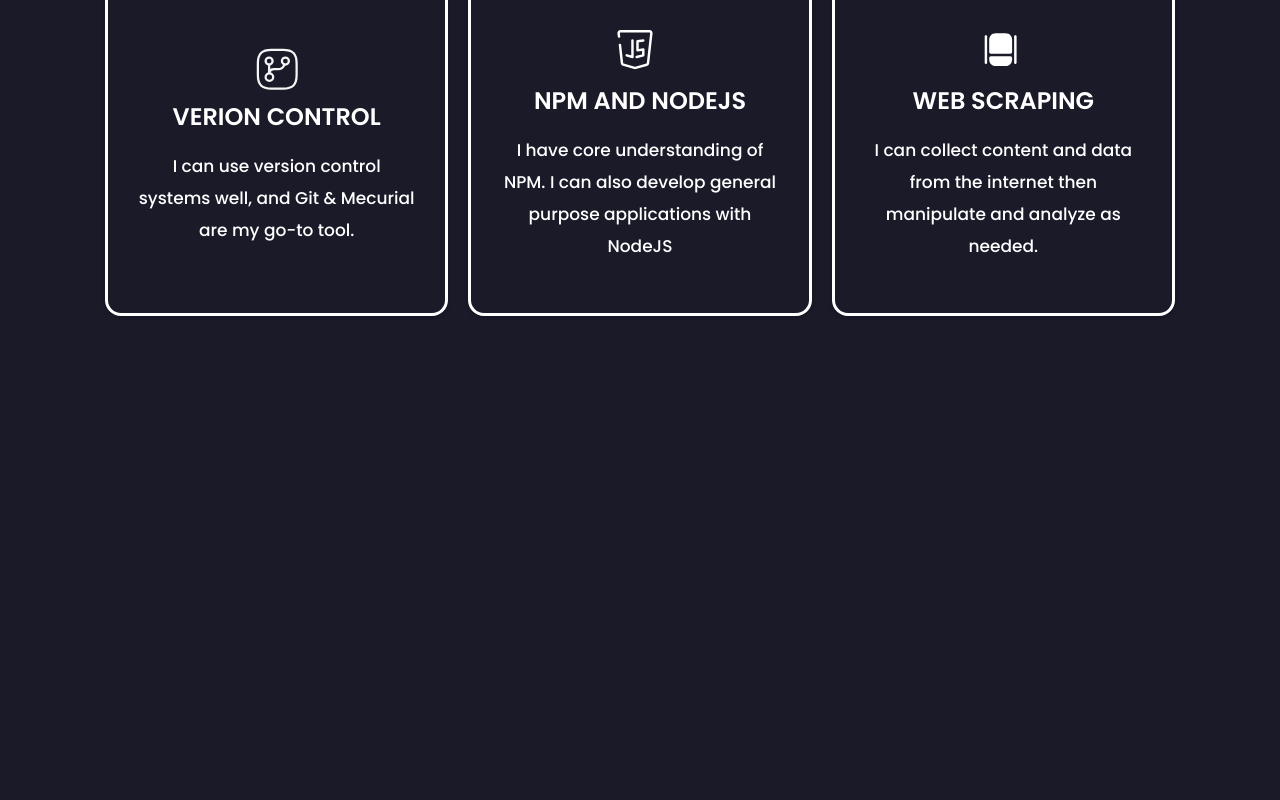
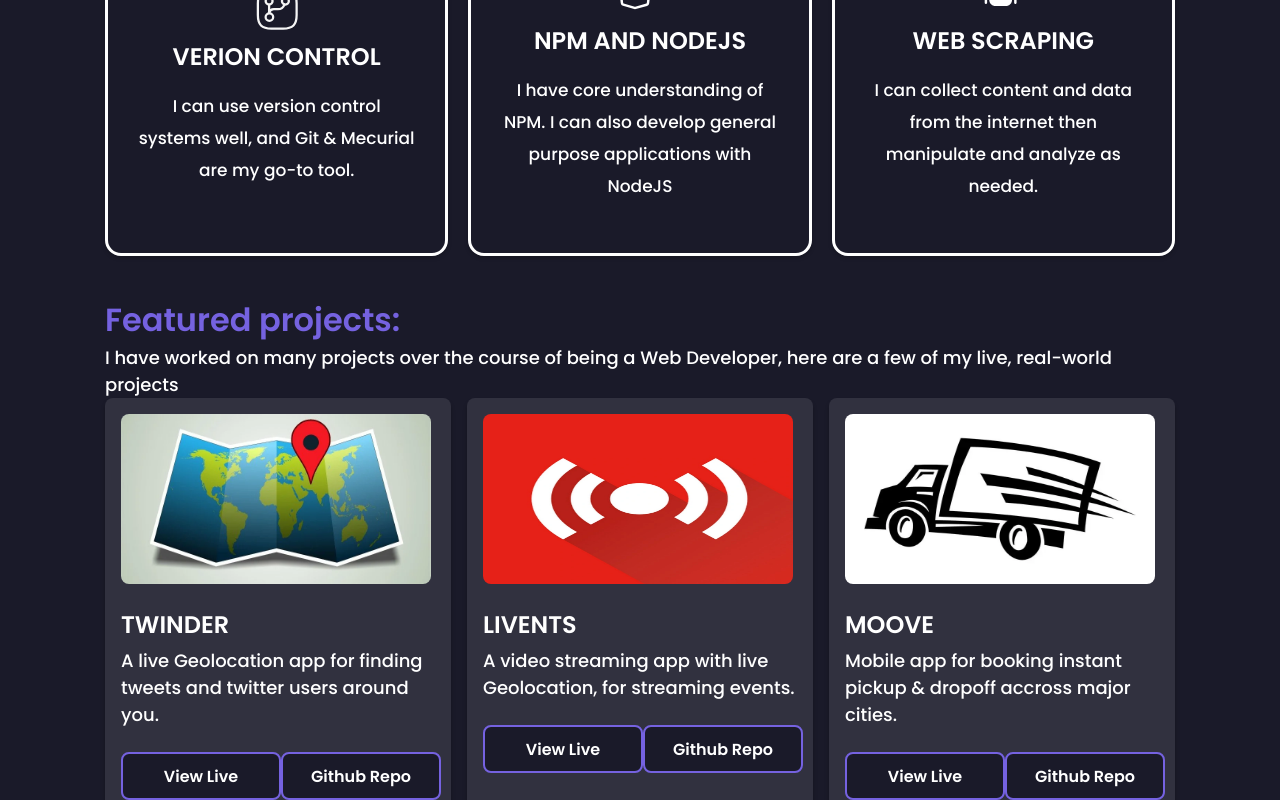
Before and after one commit to NikChist88/portfolio, a React app: page / in a window 1280 px wide. Shown: the part 2000-2800 px from the top of the page. Before the commit the page ends 2356 px from the top, so only its background shows below. Built offline with nearby package versions, Linux system fonts and the light colour scheme.

Commit message:
add section projects

```diff
--- a/src/App.tsx
+++ b/src/App.tsx
@@ -2,6 +2,7 @@
 import { Hero } from './layout/sections/hero/Hero'
 import { About } from './layout/sections/about/About'
 import { Services } from './layout/sections/services/Services'
+import { Projects } from './layout/sections/projects/Projects'
 
 export const App = () => {
   return (
@@ -10,6 +11,7 @@
       <Hero />
       <About />
       <Services />
+      <Projects />
     </>
   )
 }
--- a/src/components/Button.tsx
+++ b/src/components/Button.tsx
@@ -17,6 +17,7 @@
   color: #fff;
   text-decoration: none;
   transition: background-color ease-in 0.3s;
+  cursor: pointer;
   border: ${({ primary }) => (primary ? 'none' : '2px solid #7562e0')};
   background-color: ${({ primary }) => (primary ? '#7562e0' : '#1a1a29')};
   &:hover {
--- a/src/components/Flex.tsx
+++ b/src/components/Flex.tsx
@@ -4,6 +4,8 @@
   align?: string
   justify?: string
   direction?: string
+  alignSefl?: string
+  justifySelf?: string
   gap?: string
   width?: string
   height?: string
@@ -15,6 +17,8 @@
   flex-direction: ${({ direction }) => direction};
   align-items: ${({ align }) => align};
   justify-content: ${({ justify }) => justify};
+  align-self: ${({ alignSefl }) => alignSefl};
+  justify-self: ${({ justifySelf }) => justifySelf};
   gap: ${({ gap }) => gap};
   width: ${({ width }) => width};
   height: ${({ height }) => height};
--- /dev/null
+++ b/src/data/projectsItems.js
@@ -0,0 +1,30 @@
+import proj01 from '../assets/images/proj01.webp'
+import proj02 from '../assets/images/proj02.webp'
+import proj03 from '../assets/images/proj03.webp'
+
+export const projectsItems = [
+  {
+    id: 1,
+    src: proj01,
+    alt: 'Twinder Project',
+    title: 'TWINDER',
+    description:
+      'A live Geolocation app for finding tweets and twitter users around you.',
+  },
+  {
+    id: 2,
+    src: proj02,
+    alt: 'Livents Project',
+    title: 'LIVENTS',
+    description:
+      'A video streaming app with live Geolocation, for streaming events.',
+  },
+  {
+    id: 3,
+    src: proj03,
+    alt: 'Moove Project',
+    title: 'MOOVE',
+    description:
+      'Mobile app for booking instant pickup & dropoff accross major cities.',
+  },
+]
--- a/src/layout/sections/about/About.tsx
+++ b/src/layout/sections/about/About.tsx
@@ -26,7 +26,7 @@
 }
 
 const StyledAbout = styled.section`
-  padding: 180px 0 80px;
+  padding-bottom: 40px;
 `
 
 const StyledAboutText = styled.p`
--- a/src/layout/sections/hero/Hero.styled.tsx
+++ b/src/layout/sections/hero/Hero.styled.tsx
@@ -2,24 +2,25 @@
 
 export const StyledHero = styled.section`
   padding-top: 80px;
-  min-height: 640px;
+  min-height: 100vh;
   height: 1px;
   position: relative;
 
   &::after {
     content: '';
     position: absolute;
-    bottom: -128px;
+    bottom: 95px;
     width: 100%;
     height: 128px;
     background-color: #181824;
+    z-index: 2;
   }
 
   &::before {
     content: '';
     position: absolute;
-    right: 425px;
-    bottom: -128px;
+    right: 410px;
+    bottom: 105px;
     width: 486px;
     height: 486px;
     border-radius: 50%;
--- a/src/layout/sections/hero/Hero.tsx
+++ b/src/layout/sections/hero/Hero.tsx
@@ -12,7 +12,7 @@
   return (
     <StyledHero>
       <Container>
-        <Flex justify="space-between" align="center" height="100%">
+        <Flex justify="space-between" align="center" height='100%'>
           <Wrapp maxWidth='435px'>
             <HeroText>Hello, i'm</HeroText>
             <HeroName>Jayjay D. Dinero</HeroName>
--- a/src/layout/sections/hero/HeroImage.styled.tsx
+++ b/src/layout/sections/hero/HeroImage.styled.tsx
@@ -11,6 +11,5 @@
   max-width: ${({ maxWidth }) => maxWidth};
   height: ${({ height }) => height};
   object-fit: cover;
-  align-self: flex-end;
-  z-index: 2;
+  z-index: 1;
 `
--- /dev/null
+++ b/src/layout/sections/projects/Projects.tsx
@@ -0,0 +1,22 @@
+import styled from 'styled-components'
+import { Container } from '../../../components/Container'
+import { SectionTitle } from '../../../components/SectionTitle.styled'
+import { ProjectsItems } from './ProjectsItems'
+import { projectsItems } from '../../../data/projectsItems'
+
+export const Projects = () => {
+  return (
+    <StyledProjects>
+      <Container>
+        <SectionTitle>Featured projects:</SectionTitle>
+        <p>
+          I have worked on many projects over the course of being a Web
+          Developer, here are a few of my live, real-world projects
+        </p>
+        <ProjectsItems items={projectsItems} />
+      </Container>
+    </StyledProjects>
+  )
+}
+
+const StyledProjects = styled.section``
--- /dev/null
+++ b/src/layout/sections/projects/ProjectsItems.tsx
@@ -0,0 +1,66 @@
+import styled from 'styled-components'
+import { Flex } from '../../../components/Flex'
+import { Button } from '../../../components/Button'
+import { SkillTitle } from '../../../components/SkillTitle.styled'
+
+type ProjectItemsPropsType = {
+  id: number
+  src: string
+  alt: string
+  title: string
+  description: string
+}
+
+export const ProjectsItems = (props: {
+  items: Array<ProjectItemsPropsType>
+}) => {
+  return (
+    <StyledProjectsItems>
+      {props.items.map((item) => {
+        return (
+          <li key={item.id}>
+            <div>
+              <img src={item.src} alt={item.alt} />
+              <SkillTitle>{item.title}</SkillTitle>
+              <p>{item.description}</p>
+            </div>
+            <Flex justifySelf='flex-end'>
+              <Button>View Live</Button>
+              <Button>Github Repo</Button>
+            </Flex>
+          </li>
+        )
+      })}
+    </StyledProjectsItems>
+  )
+}
+
+const StyledProjectsItems = styled.ul`
+  display: grid;
+  grid-template-columns: repeat(auto-fit, minmax(310px, 1fr));
+  gap: 16px;
+
+  li {
+    display: flex;
+    flex-direction: column;
+    padding: 16px;
+    border-radius: 8px;
+    background-color: #31313f;
+    box-shadow: 0px 4px 4px 0px rgba(0, 0, 0, 0.25);
+
+    & div:first-of-type {
+      margin-bottom: 24px;
+    }
+  }
+
+  img {
+    width: 310px;
+    height: 170px;
+    margin-bottom: 16px;
+    border-radius: 8px;
+  }
+
+  h3 {
+    margin-bottom: 5px;
+  }
+`
```
